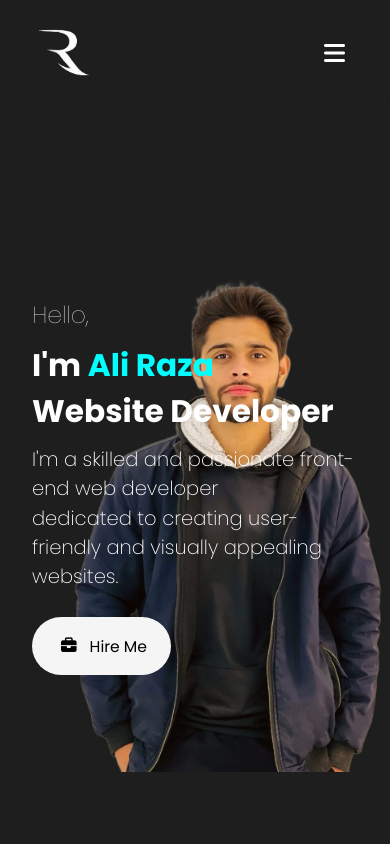
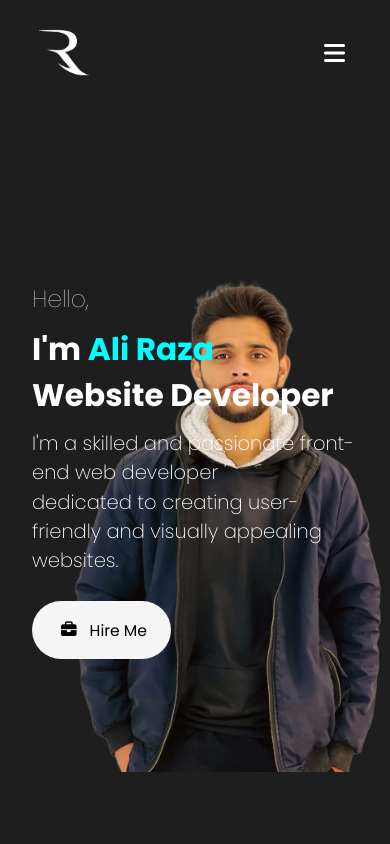
Before and after one commit to RazaisHere/portfolio-mine, a React (Create React App) app: page / in a window 390 px wide. Shown: the top 844 px of the page. Built offline with nearby package versions, Linux system fonts and the light colour scheme.

Commit message:
Normalize line endings

```diff
--- a/package.json
+++ b/package.json
@@ -2,7 +2,8 @@
   "name": "my-portfolio",
   "version": "0.1.0",
   "private": true,
-  "homepage": "https://razaishere.github.io/portfolio-mine",
+
+"homepage": "https://razaishere.github.io/portfolio-mine",
   "dependencies": {
     "@testing-library/jest-dom": "^5.17.0",
     "@testing-library/react": "^13.4.0",
@@ -19,7 +20,7 @@
     "test": "react-scripts test",
     "eject": "react-scripts eject",
     "predeploy": "npm run build",
-    "deploy": "gh-pages -d build"
+  "deploy": "gh-pages -d build"
   },
   "eslintConfig": {
     "extends": [
--- a/src/components/intro/intro.css
+++ b/src/components/intro/intro.css
@@ -104,7 +104,7 @@
 @media screen and (max-width: 480px) {
   .IntroContent {
     font-size: 8vw;
-    padding-top: -2rem;
+    padding-top: 0rem;
   }
 
   .hello {
```
